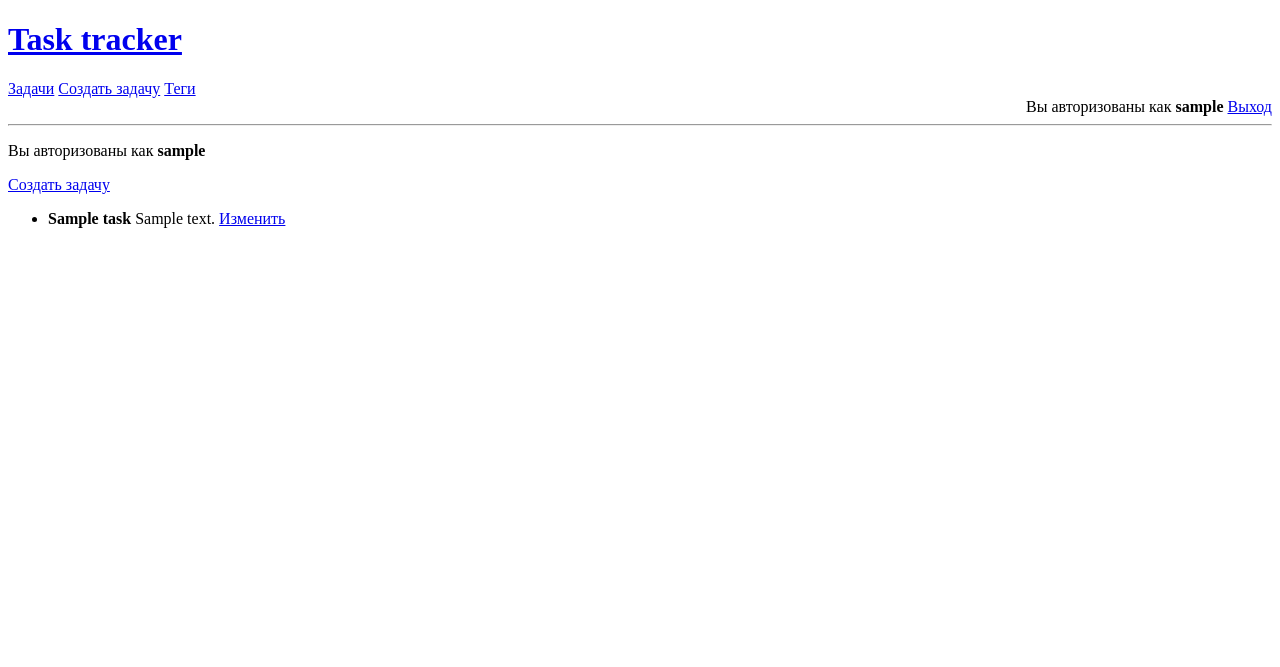
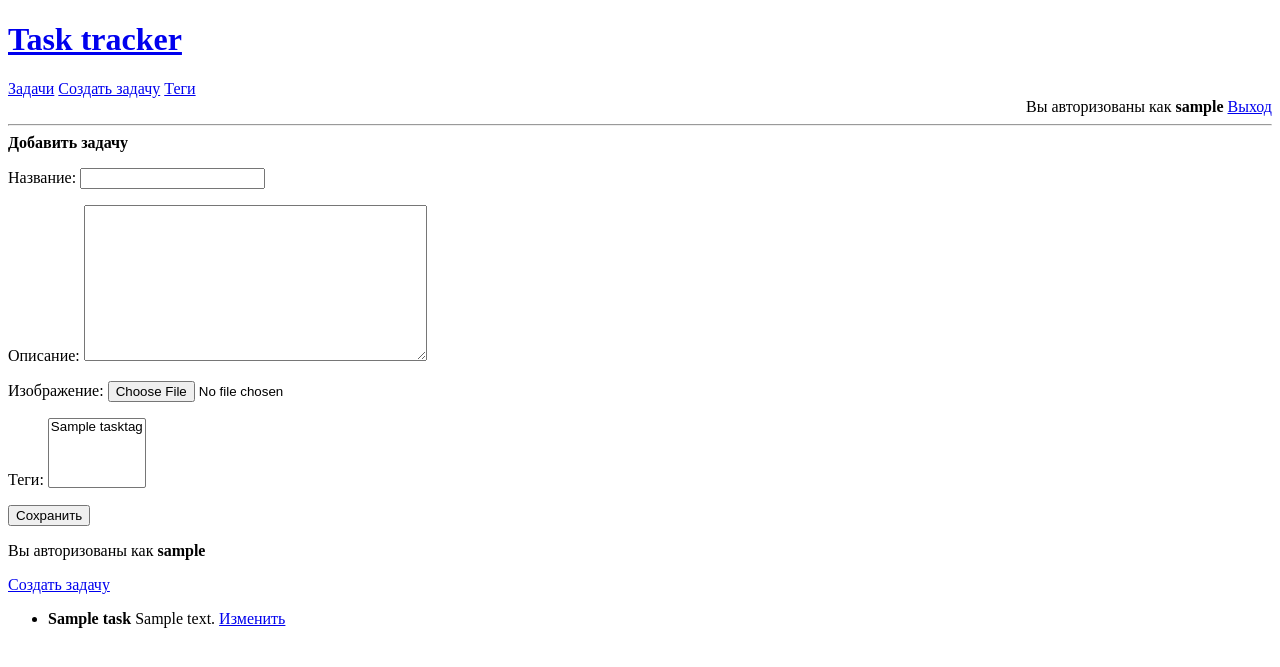
Before and after one commit to khisazaliya/Calendar, a Django app: page / in a window 1280 px wide. Shown: the top 667 px of the page. Run offline with Django 4.2, Linux system fonts and the light colour scheme; a user stored in the database is signed in; tables that the repository leaves empty hold one stand-in row (values such as "Sample post").

Commit message:
Add task form to main page

```diff
--- a/web/templates/web/main.html
+++ b/web/templates/web/main.html
@@ -1,6 +1,11 @@
 {% extends 'web/base.html' %}
 {% block content %}
-
+    <b>Добавить задачу</b>
+    <form action="">
+        {% csrf_token %}
+        {{ form.as_p }}
+        <button>Сохранить</button>
+    </form>
     {% if not user.is_anonymous %}
     <p>Вы авторизованы как <b>{{ user.username }}</b></p>
     {% endif %}
--- a/web/views.py
+++ b/web/views.py
@@ -11,7 +11,8 @@ User = get_user_model()
 def main_view(request):
     tasks = Task.objects.all()
     return render(request, "web/main.html", {
-        'tasks' : tasks
+        'tasks': tasks,
+        'form': TaskForm
     })
 
 
@@ -52,13 +53,13 @@ def logout_view(request):
     return redirect("main")
 
 
-def task_edit_view(request, id=None):
+def task_edit_view(request, id = None):
     task = None
     if id is not None:
-        task = Task.objects.get(id=id)
-    form = TaskForm(instance=task)
+        task = Task.objects.get(id = id)
+    form = TaskForm(instance = task)
     if request.method == 'POST':
-        form = TaskForm(data=request.POST, files=request.FILES, initial={"user": request.user})
+        form = TaskForm(data = request.POST, files = request.FILES, initial = {"user": request.user})
         if form.is_valid():
             form.save()
             return redirect("main")
@@ -69,7 +70,7 @@ def tags_view(request):
     tags = TaskTag.objects.all()
     form = TaskTagForm()
     if request.method == 'POST':
-        form = TaskTagForm(data = request.POST,  initial = {"user": request.user})
+        form = TaskTagForm(data = request.POST, initial = {"user": request.user})
         if form.is_valid():
             form.save()
             return redirect("tags")
@@ -77,6 +78,6 @@ def tags_view(request):
 
 
 def tags_delete_view(request, id):
-    tag = TaskTag.objects.get(id=id)
+    tag = TaskTag.objects.get(id = id)
     tag.delete()
     return redirect('tags')
```
